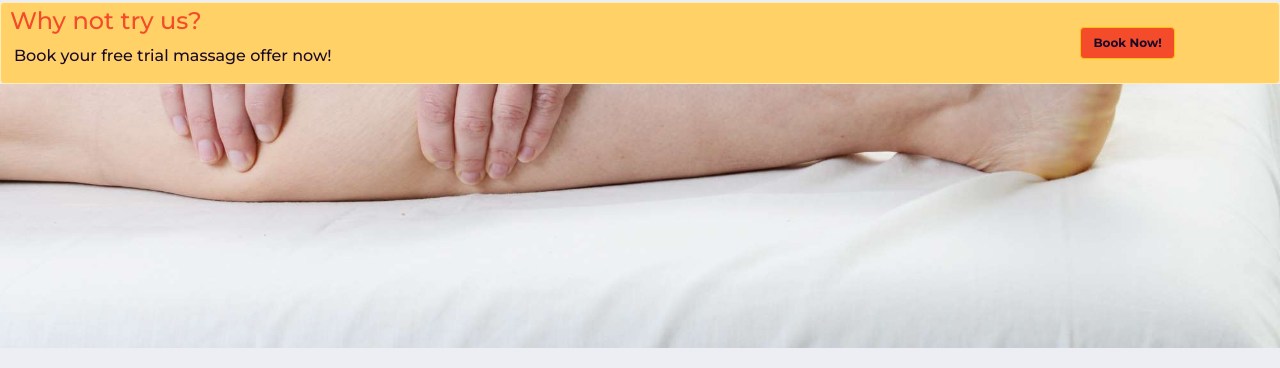
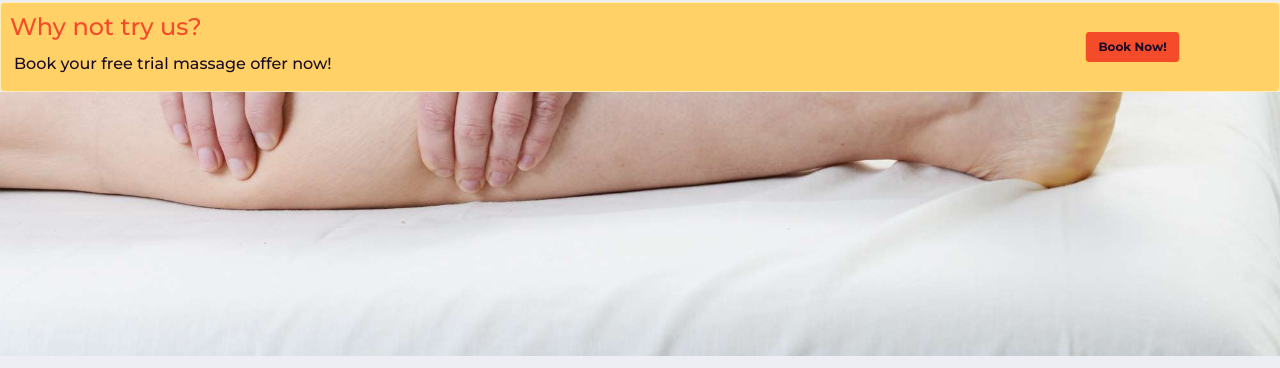
Before and after one commit to Axel713/fit-for-work, a plain HTML site: page index.html in a window 1280 px wide. Shown: the part 73-441 px from the top of the page. Drawn offline with nearby package versions, Linux system fonts and the light colour scheme; a web font is replaced by a local one.

Commit message:
Made Call out not displaying at resolutions below 376px width.

```diff
--- a/assets/css/style.css
+++ b/assets/css/style.css
@@ -1,7 +1,6 @@
     /* ---------------------------------------------------Google Fonts Library*/
 
     @import url('https://fonts.googleapis.com/css2?family=Montserrat:wght@100;200;300;400;500;600;700&family=Red+Rose:wght@400;700&display=swap');
-
     /* ---------------------------------------------------General */
 
     html,
@@ -60,11 +59,7 @@ article p {
         line-height: 1.3em;
         padding-bottom: 1em;
     }
-
-
     /* ---------------------------------------------------Media queries */
-
-
     /* Covid-19 Safety button */
 
     @media (max-width: 375px) {
@@ -72,11 +67,7 @@ article p {
             width: min-content;
         }
     }
-
-
     /* /Covid-19 Safety button */
-
-
     /* Navbar Brand */
 
     @media (min-width: 992px) {
@@ -84,23 +75,21 @@ article p {
             margin-left: 25px;
         }
     }
+    /* /Navbar Brand */
+    /* Call out */
 
-
-/* /Navbar Brand */
-
-
-/* Call out */
+    @media (max-width: 376px) {
+        .alert-warning {
+            display: none;
+        }
+    }
 
     @media (max-width: 1200px) {
         .callout-left-2 {
             display: none;
         }
     }
-
-
     /* /Call out */
-
-
     /* Welcome to Fit For Work */
 
     @media (max-width:576px) {
@@ -108,11 +97,7 @@ article p {
             display: none;
         }
     }
-
-
     /* /Welcome to Fit For Work */
-
-
     /* Image Responsive Grid 2 */
 
     @media (max-width:576px) {
@@ -120,11 +105,7 @@ article p {
             display: none;
         }
     }
-
-
     /* /Image Responsive Grid 2 */
-
-
     /* ---------------------------------------------------Header */
 
     header {
@@ -188,8 +169,6 @@ header {
         padding-top: 2px;
         padding-bottom: 2px;
     }
-
-
     /* Cov-19 Safety Modal */
 
     #staticBackdrop {
@@ -215,11 +194,7 @@ header {
         font-size: 0.9em;
         padding-bottom: 5px;
     }
-
-
     /* /Cov-19 Safety Modal */
-
-
     /* ---------------------------------------------------Callout */
 
     .alert-warning {
@@ -231,7 +206,7 @@ header {
     }
 
     .alert-warning h4 {
-    padding-top: 4px;
+        margin: 10px 0 10px 0;
     }
 
     .callout-p {
@@ -242,17 +217,22 @@ header {
     }
 
     .btn-warning {
-    width: fit-content;
-    height: fit-content;
+        display: flex;
+        align-items: center;
+        justify-content: center;
+        height: 30px;
         background-color: #F44B2A;
         font-size: 0.75rem;
         font-weight: bold;
         color: #190B28;
-    margin: 10px 10px 10px 0;
+        border-bottom: 1px;
+        border-top: 1px;
     }
 
     .book-btn-desk {
-    text-align: center;
+        display: flex;
+        align-items: center;
+        justify-content: center;
         margin: auto;
     }
 
@@ -266,11 +246,7 @@ header {
         padding-left: 8px;
         padding-right: 0;
     }
-
-
     /* ---------------------------------------------------/Callout */
-
-
     /* ---------------------------------------------------Hero Image */
 
     .hero-image {
@@ -281,14 +257,8 @@ header {
         -o-background-size: cover;
         background-size: cover;
     }
-
-
     /* /Hero Image index.html */
-
-
     /* ---------------------------------------------------Responsive Content Grid 1 */
-
-
     /* Three Reasons index.html */
 
     .line-row {
@@ -305,11 +275,7 @@ header {
         color: #007E2F;
         font-weight: 500;
     }
-
-
     /* /Three Reasons index.html */
-
-
     /* Booking index.html */
 
     .div-book-ico {
@@ -326,17 +292,9 @@ header {
         line-height: 1.3em;
         padding-bottom: 1em;
     }
-
-
     /* /Booking index.html */
-
-
     /* ---------------------------------------------------/Responsive Content Grid 1 */
-
-
     /* ----------------------------------------------------Responsive Content Grid 2 */
-
-
     /* Services Buttons */
 
     .serv-butt {
@@ -353,11 +311,7 @@ header {
         margin-bottom: 0.5em;
         border-bottom-width: 1px;
     }
-
-
     /* /Services Buttons */
-
-
     /* Testimonials */
 
     .testim-row {
@@ -380,11 +334,7 @@ header {
         position: absolute;
         bottom: -30px;
     }
-
-
     /* /Testimonials */
-
-
     /* Image img-resp-grid-2 */
 
     .img-resp-grid-2 {
@@ -393,14 +343,8 @@ header {
         height: cover;
         width: 300px;
     }
-
-
     /* /Image img-resp-grid-2 */
-
-
     /* ---------------------------------------------------/Responsive Content Grid 2 */
-
-
     /* ---------------------------------------------------Footer */
 
     footer {
--- a/index.html
+++ b/index.html
@@ -45,7 +45,7 @@
     <!-- Callout -->
     <div class="container-fluid alert alert-warning" role="alert">
         <div class="row callout-left">
-            <div class="col-8 col-sm-8 col-md-9 col-lg-9 callout-left-0">
+            <div class="col-7 col-sm-7 col-md-9 col-lg-9 callout-left-0">
                 <div class="row callout-left-1">
                     <div class="col-12">
                         <h4>Why not try us?</h4>
@@ -57,7 +57,7 @@
                     </div>
                 </div>
             </div>
-            <div class="col-4 col-sm-4 col-md-3 col-lg-3 book-btn-desk">
+            <div class="col-5 col-sm-5 col-md-3 col-lg-3 book-btn-desk">
                 <button class="btn btn-warning">Book Now!</button>
             </div>
         </div>
```
Lines whose indentation alone changed are shown as unchanged.
